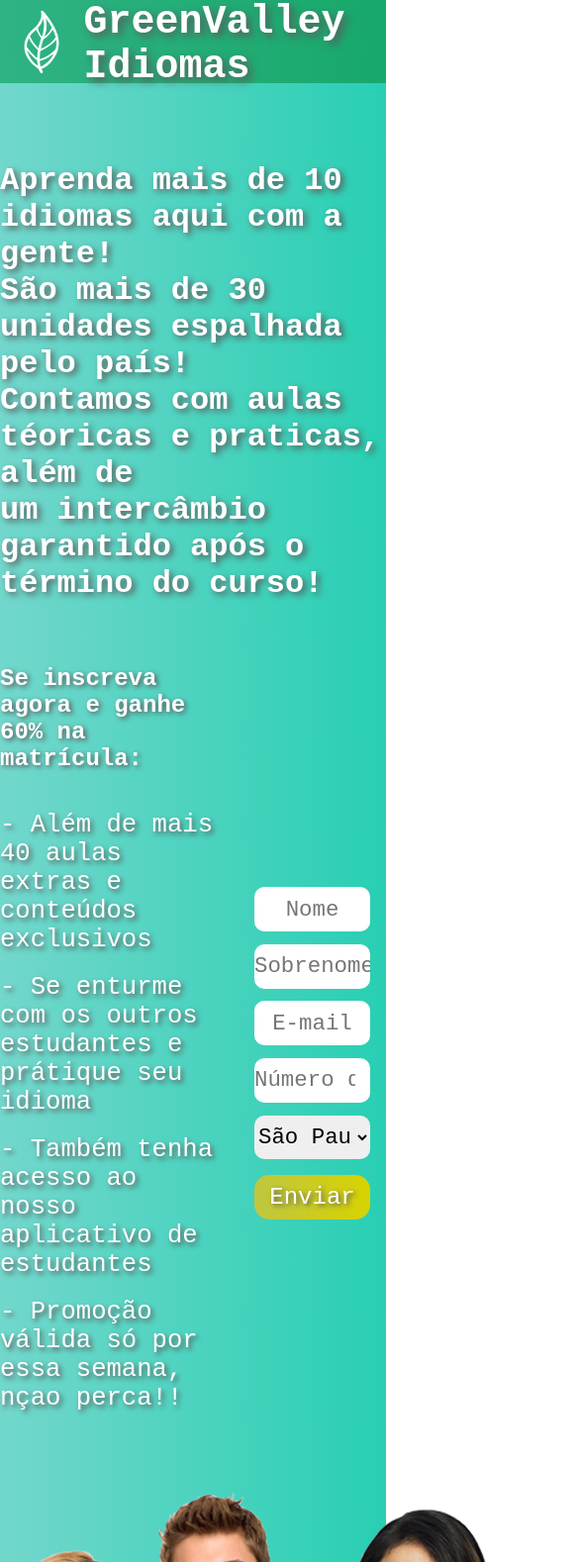
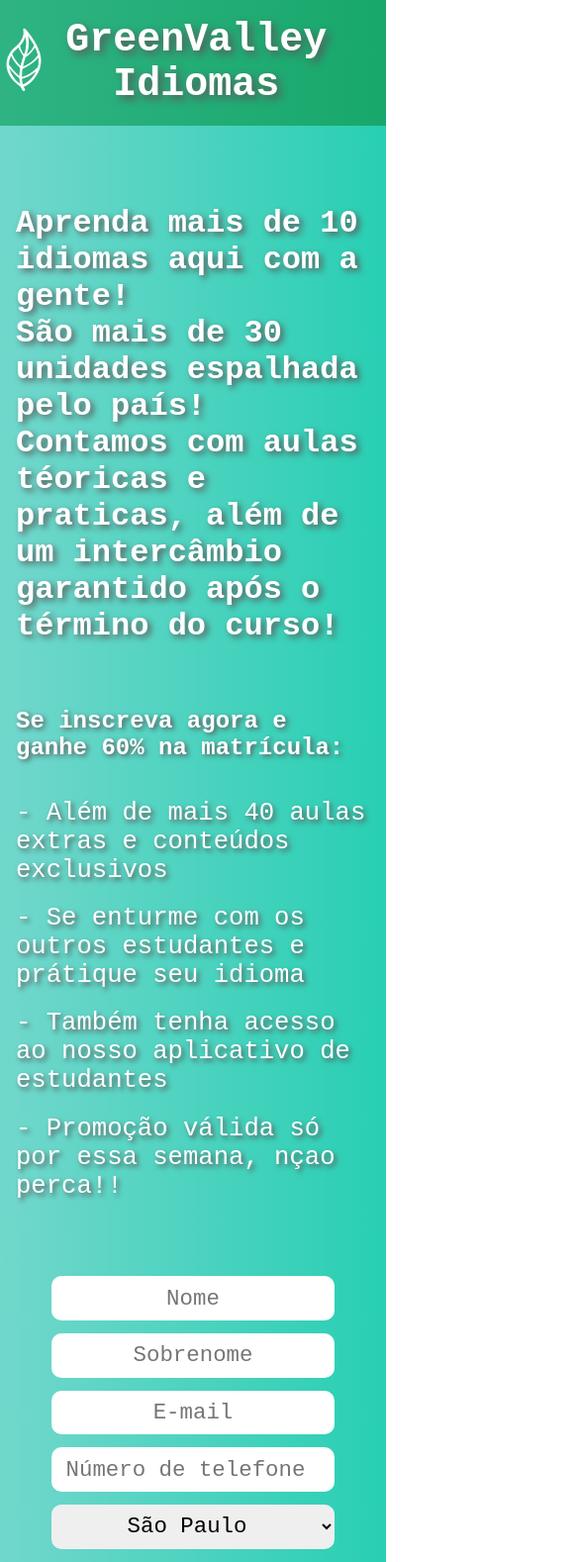
Before and after one commit to Igor182/GreenValley-Idiomas, a plain HTML site: page Sites/Landing page - GreenValley Idiomas/index.html in a window 390 px wide. Shown: the top 1578 px of the page at 99% size, 584 px wide, since content can reach past the window. Drawn offline with Linux system fonts and the light colour scheme; files whose address does not match are found by name.

Commit message:
atualização do projeto, dessa vez implementando o desing responsivo da página, adaptando-o para quaisquer tipos de tela

```diff
--- a/Sites/Landing page - GreenValley Idiomas/style/main.css
+++ b/Sites/Landing page - GreenValley Idiomas/style/main.css
@@ -168,3 +168,48 @@ footer {
     color: #FFF;
     font-size: 1.2rem;
 }
+
+
+@media(max-width: 980px){
+
+
+header {
+    height: 15vh;
+    display: flex;
+}
+
+.title {
+    text-align: center;
+}
+
+.logo {
+    width: 80%;
+}
+
+.present {
+    margin-left: 1rem;
+    margin-right: 1rem;
+}
+
+.container {
+    flex-direction: column;
+    margin-left: 1rem;
+    margin-right: 1rem;
+}
+
+form {
+    width: 80%;
+    margin-left: 0;
+}
+
+.image img{
+    height: 80%;
+    width: 80%;
+}
+
+footer {
+    flex-direction: column;
+    padding: 2.5rem;
+}
+
+}
```
